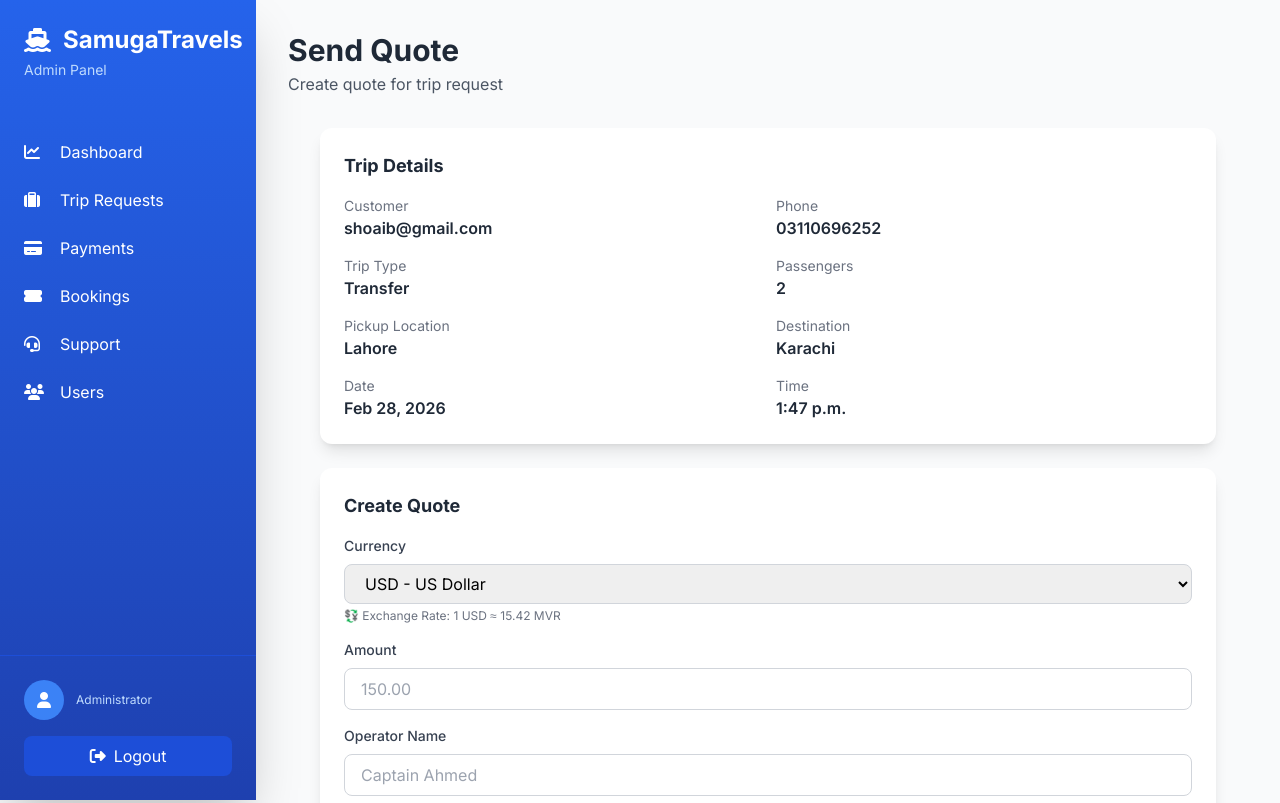
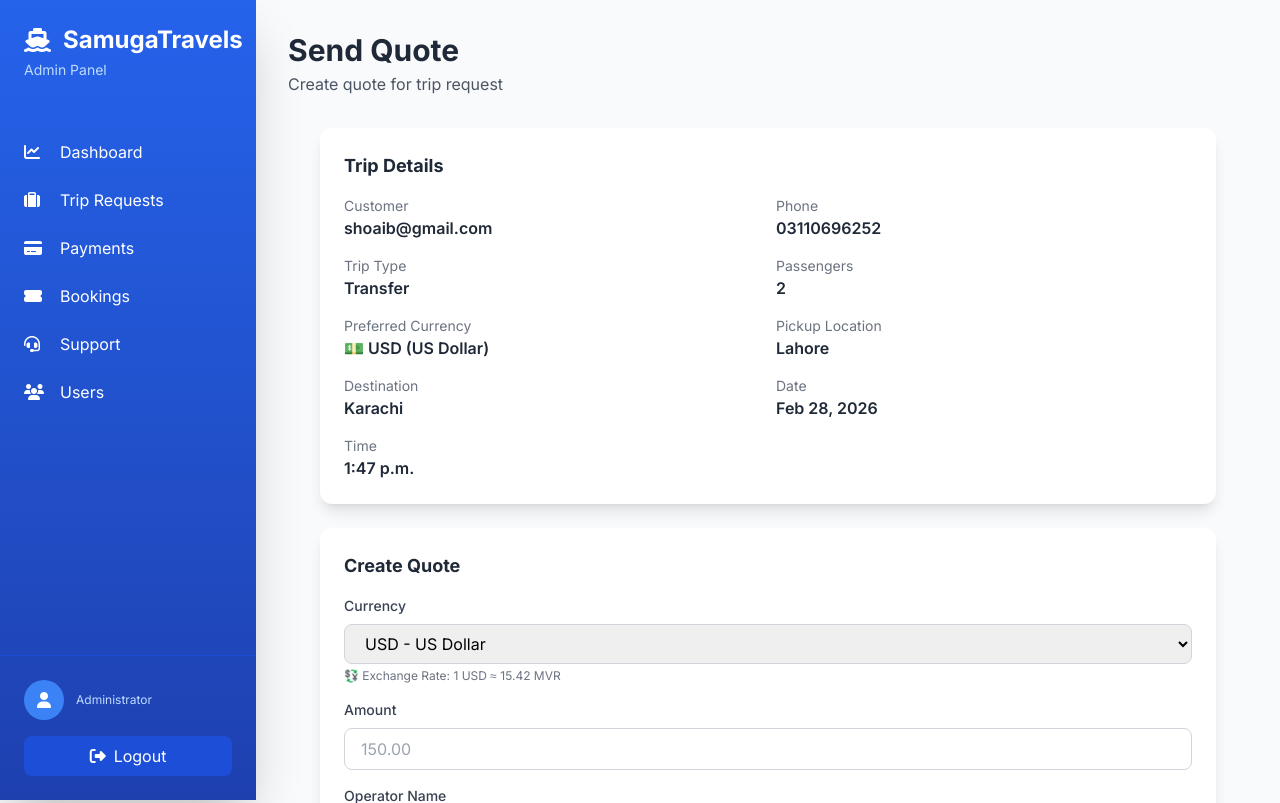
Before and after one commit to ShoaibShoukat2/samugabackend, a Django app: template api/templates/admin_panel/send_quote.html in a window 1280 px wide. Shown: the top 803 px of the page. Run offline with Django 5.2, Linux system fonts and the light colour scheme; the template is opened without the code that fills it: values that come from a table or form of the project are taken from there, others are empty; data comes from the database, SQL or seed files in the repository; both versions use the stored data as it was after the commit; some libraries are stand-ins or nearby versions.

Commit message:
add changes

```diff
--- a/api/models.py
+++ b/api/models.py
@@ -32,6 +32,11 @@ class TripRequest(models.Model):
         ('cancelled', 'Cancelled'),
     ]
 
+    CURRENCY_CHOICES = [
+        ('USD', 'US Dollar'),
+        ('MVR', 'Maldivian Rufiyaa'),
+    ]
+
     id = models.UUIDField(primary_key=True, default=uuid.uuid4, editable=False)
     user = models.ForeignKey(User, on_delete=models.CASCADE, related_name='trip_requests')
     trip_type = models.CharField(max_length=50, choices=TRIP_TYPES)
@@ -41,6 +46,7 @@ class TripRequest(models.Model):
     trip_time = models.TimeField()
     passenger_count = models.IntegerField()
     special_notes = models.TextField(blank=True)
+    preferred_currency = models.CharField(max_length=3, choices=CURRENCY_CHOICES, default='USD')
     status = models.CharField(max_length=50, choices=STATUS_CHOICES, default='pending')
     created_at = models.DateTimeField(auto_now_add=True)
     updated_at = models.DateTimeField(auto_now=True)
--- a/api/templates/admin_panel/send_quote.html
+++ b/api/templates/admin_panel/send_quote.html
@@ -25,6 +25,16 @@
             <div>
                 <p class="text-sm text-gray-500">Passengers</p>
                 <p class="font-semibold text-gray-800">{{ trip.passenger_count }}</p>
+            </div>
+            <div>
+                <p class="text-sm text-gray-500">Preferred Currency</p>
+                <p class="font-semibold text-gray-800">
+                    {% if trip.preferred_currency == 'MVR' %}
+                        🇲🇻 MVR (Maldivian Rufiyaa)
+                    {% else %}
+                        💵 USD (US Dollar)
+                    {% endif %}
+                </p>
             </div>
             <div>
                 <p class="text-sm text-gray-500">Pickup Location</p>
```
Also changed, not shown: api/migrations/0004_triprequest_preferred_currency.py (added), db.sqlite3.
